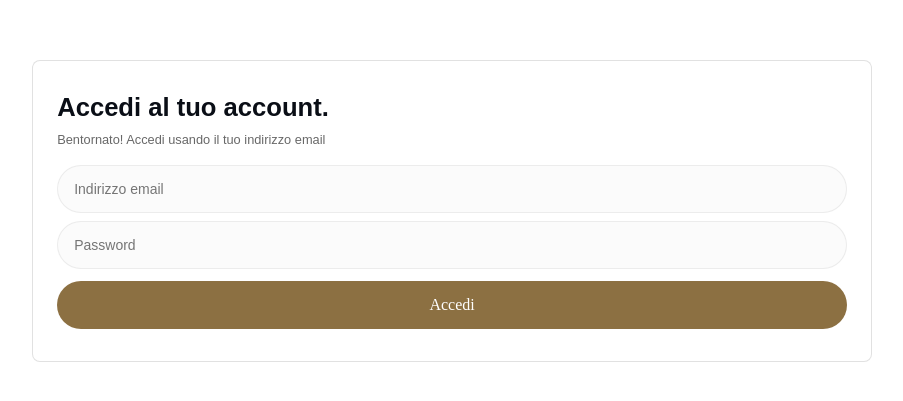
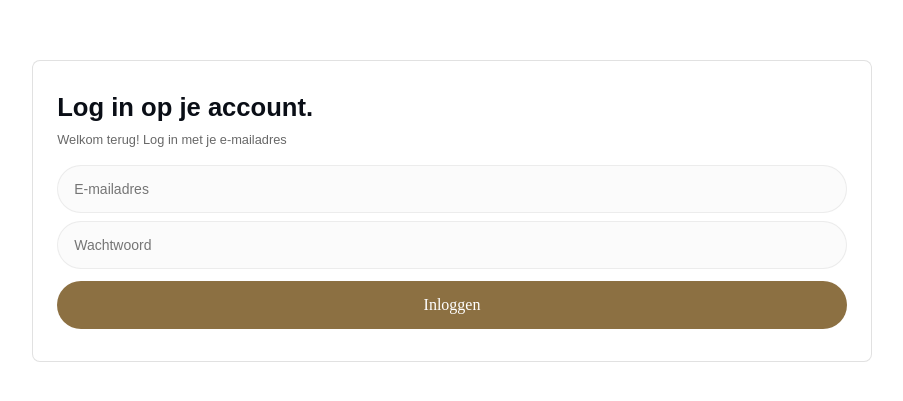
Before and after one commit to Ahmedgamalemam/signin_de, a plain HTML site: page index.html in a window 1280 px wide. Shown: the part 189-590 px from the top of the page, without its empty margins (83-986 px from the left). Drawn offline with nearby package versions, Linux system fonts and the light colour scheme; a web font is replaced by a local one.

Commit message:
feat: translate into durch

```diff
--- a/index.html
+++ b/index.html
@@ -360,10 +360,8 @@
     <main class="main-login d-flex align-items-center my-auto">
       <section class="d-flex flex-column back-color-light rounded-3 p">
         <div>
-          <h3 class="color-secondary">Accedi al tuo account.</h3>
-          <p style="color: #686868">
-            Bentornato! Accedi usando il tuo indirizzo email
-          </p>
+          <h3 class="color-secondary">Log in op je account.</h3>
+          <p style="color: #686868">Welkom terug! Log in met je e-mailadres</p>
         </div>
 
         <form id="api" class="w-100" method="post" autocomplete="off">
@@ -374,7 +372,7 @@
               type="text"
               class="inp"
               required
-              placeholder="Indirizzo email"
+              placeholder="E-mailadres"
             />
           </div>
 
@@ -385,26 +383,14 @@
               type="password"
               class="inp mb-0"
               required
-              placeholder="Password"
+              placeholder="Wachtwoord"
             />
           </div>
 
-          <button id="next" type="submit" class="bton">Accedi</button>
+          <button id="next" type="submit" class="bton">Inloggen</button>
         </form>
       </section>
     </main>
-
-    <!-- scripts -->
-
-    <!-- <script src="https://alcdn.msauth.net/lib/1.0.0/js/msal.js"></script>
-    <script>
-      // Required to initialize the page for Azure B2C
-      document.addEventListener("DOMContentLoaded", function () {
-        if (typeof PageLoaded === "function") {
-          PageLoaded();
-        }
-      });
-    </script> -->
 
     <script src="https://alcdn.msauth.net/lib/1.0.0/js/msal.js"></script>
     <script type="text/javascript">
```
